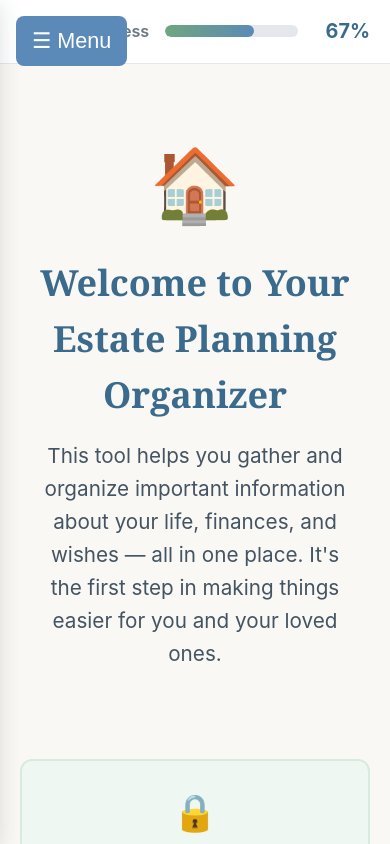
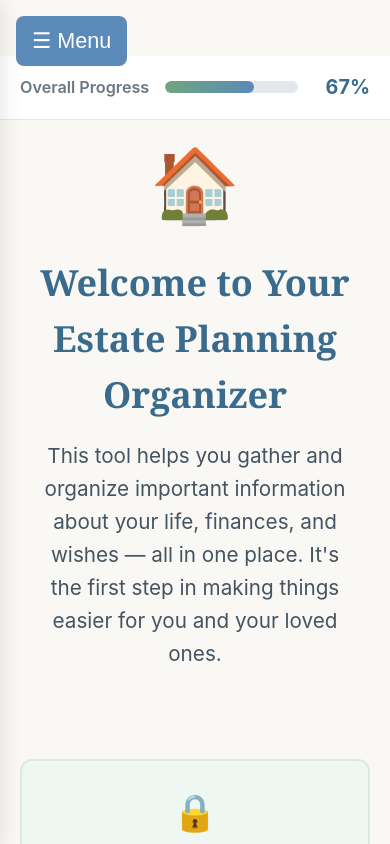
Before and after one commit to Jseipos/estate-planner, a plain HTML site: page index.html in a window 390 px wide. Shown: the top 844 px of the page. Drawn offline with Linux system fonts and the light colour scheme.

Commit message:
Fix mobile progress bar hidden behind menu button

```diff
--- a/index.html
+++ b/index.html
@@ -622,7 +622,7 @@ select { cursor: pointer; }
   .sidebar.open { transform: translateX(0); }
   .main { margin-left: 0; }
   .content { padding: 24px 20px 48px; }
-  .progress-bar-wrap { padding: 16px 20px; }
+  .progress-bar-wrap { padding: 16px 20px; top: 56px; }
   .nav-buttons { flex-direction: column; }
   .nav-buttons .btn { width: 100%; }
 }
```
